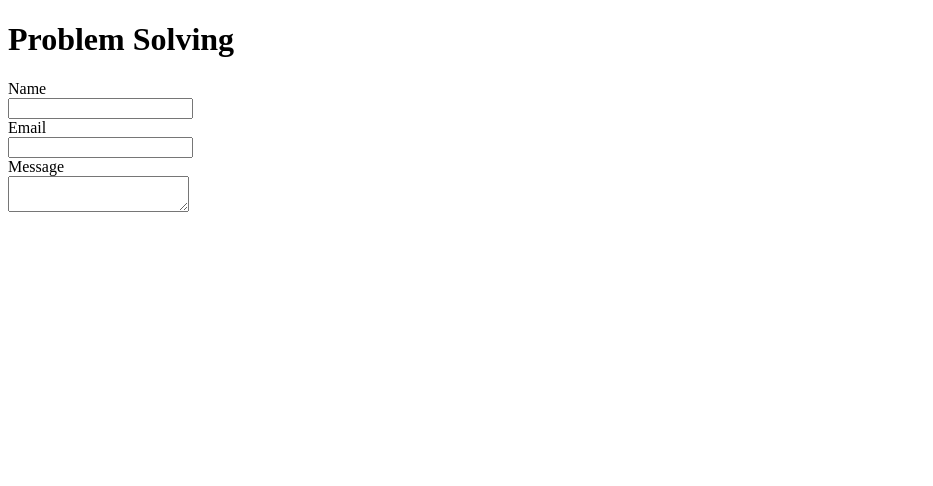
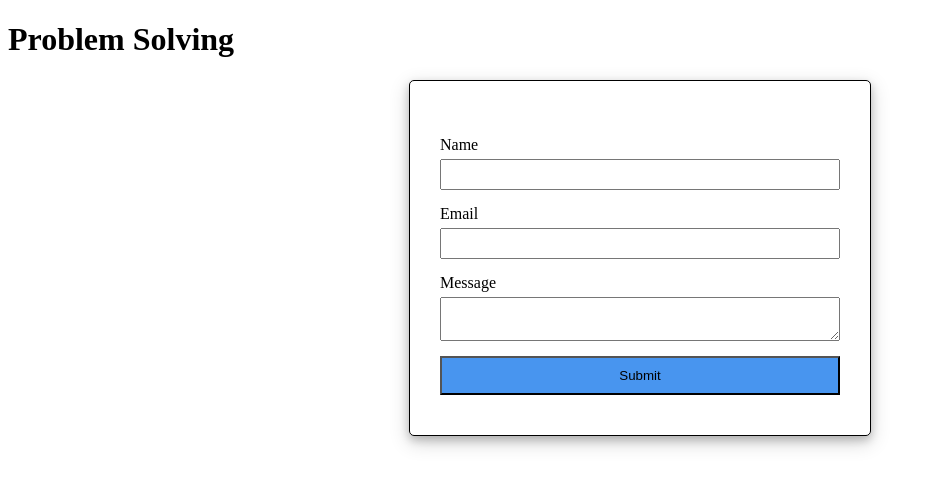
Before and after one commit to syedasadhashmi/React-Problems-And-Their-Solutions, a React (Vite) app: page / in a window 1280 px wide. Shown: the top 486 px of the page, without its empty margins (0-933 px from the left). Built offline with nearby package versions, Linux system fonts and the light colour scheme.

Commit message:
Contact form

```diff
--- a/src/questions/ContactForm.jsx
+++ b/src/questions/ContactForm.jsx
@@ -1,24 +1,170 @@
-import React from "react";
+import React, { useState } from "react";
 // import "./styles.css";
 
 function ContactForm() {
+  const [formData, setFormData] = useState({
+    name: "",
+    email: "",
+    message: "",
+  });
+  const [userName, setUserName] = useState("");
+  const [error, setError] = useState({});
+  const [showMessage, setShowMessage] = useState(false);
+
+  const onChangeHandler = (value) => {
+    setFormData((prev) => ({
+      ...prev, //save prev values
+      ...value, //add new value
+    }));
+    //     setFormData({ It will undefined others because we are not persisting prev states
+    //   name: value.name,     // "John"
+    //   email: value.email,   // undefined
+    //   message: value.message // undefined
+    // });
+    // console.log(value);
+    // console.log("formData", formData);
+  };
+
+  const evaluateData = (formData) => {
+    let newError = {};
+
+    if (!formData.name.trim()) {
+      newError.name = "Name is Required";
+    }
+    if (!formData.email.trim()) {
+      newError.email = "Email is Required";
+    } else if (!/^\S+@\S+\.\S+$/.test(formData.email)) {
+      newError.email = "Invalid email format";
+    }
+    if (!formData.email.trim()) newError.message = "Message is Required";
+    return newError;
+  };
+
+  const submitHandler = (e) => {
+    console.log("submit handler");
+    e.preventDefault();
+    const show = evaluateData(formData);
+    setError(show);
+    if (!show.email && !show.name && !show.message) {
+      setUserName(formData.name);
+      setShowMessage(true);
+      setFormData({ name: "", email: "", message: "" });
+      // console.log(show.email.length);
+    } else {
+      setError(show);
+      console.log(show);
+      // return;
+    }
+
+    // if(show){
+    // setShowMessage(true);
+    // console.log(formData);}else{
+    //   console.log()
+    // }
+  };
+  // console.log(error);
   return (
-    <div style={{ width: 20, boxShadow: "5px" }}>
-      <form>
-        <label>
+    <>
+      {showMessage ? (
+        <div
+          style={{
+            width: 400,
+            boxShadow:
+              "0 4px 8px 0 rgba(0, 0, 0, 0.2), 0 6px 20px 0 rgba(0, 0, 0, 0.19)",
+            border: "1px solid black",
+            borderRadius: "5px",
+            padding: "40px 30px",
+            // margin: 10,
+            margin: "auto",
+          }}
+        >
+          <p style={{ fontWeight: "bold", fontSize: 26, textAlign: "center" }}>
+            Thank you, {userName}!
+          </p>
+        </div>
+      ) : (
+        <div
+          style={{
+            width: 400,
+            boxShadow:
+              "0 4px 8px 0 rgba(0, 0, 0, 0.2), 0 6px 20px 0 rgba(0, 0, 0, 0.19)",
+            border: "1px solid black",
+            borderRadius: "5px",
+            padding: "40px 30px",
+            // margin: 10,
+            margin: "auto",
+          }}
+        >
+          <form onSubmit={(e) => submitHandler(e)}>
+            <div>
+              <label
+                style={{
+                  display: "flex",
+                  flexDirection: "column",
+                  margin: "15px 0px",
+                }}
+              >
                 Name
-          <input type="text" />
+                <input
+                  type="text"
+                  style={{ padding: 6, marginTop: 5 }}
+                  value={formData.name}
+                  onChange={(e) => onChangeHandler({ name: e.target.value })}
+                />
               </label>
-        <label>
+              {error.name && <p>{error.name}</p>}
+            </div>
+            <div>
+              <label
+                style={{
+                  display: "flex",
+                  flexDirection: "column",
+                  margin: "15px 0px",
+                }}
+              >
                 Email
-          <input type="email" />
+                <input
+                  type="email"
+                  style={{ padding: 6, marginTop: 5 }}
+                  value={formData.email}
+                  onChange={(e) => onChangeHandler({ email: e.target.value })}
+                />
               </label>
-        <label>
+              {error.email && <p>{error.email}</p>}
+            </div>
+            <div>
+              <label
+                style={{
+                  display: "flex",
+                  flexDirection: "column",
+                  margin: "15px 0px",
+                }}
+              >
                 Message
-          <textarea type="text" />
+                <textarea
+                  type="text"
+                  style={{ padding: 6, marginTop: 5 }}
+                  value={formData.message}
+                  onChange={(e) => onChangeHandler({ message: e.target.value })}
+                />
               </label>
+              {error.message && <p>{error.message}</p>}
+            </div>
+            <button
+              type="submit"
+              style={{
+                padding: 10,
+                backgroundColor: "#4895ef",
+                width: "100%",
+                cursor: "pointer",
+              }}
+            >
+              Submit
+            </button>
           </form>
         </div>
+      )}
+    </>
   );
 }
 
```
Lines whose indentation alone changed are shown as unchanged.
